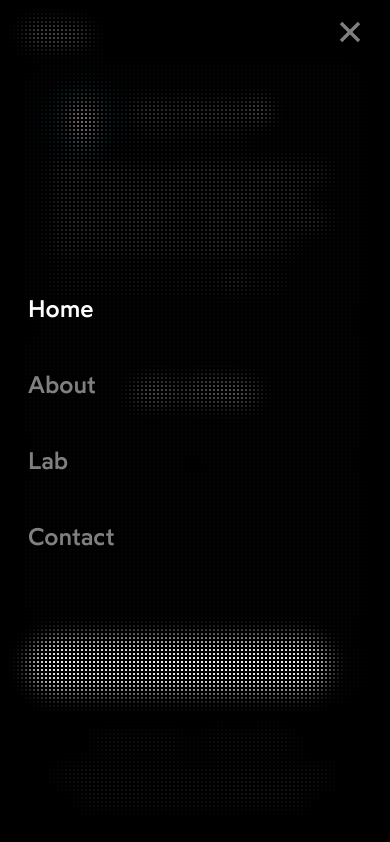
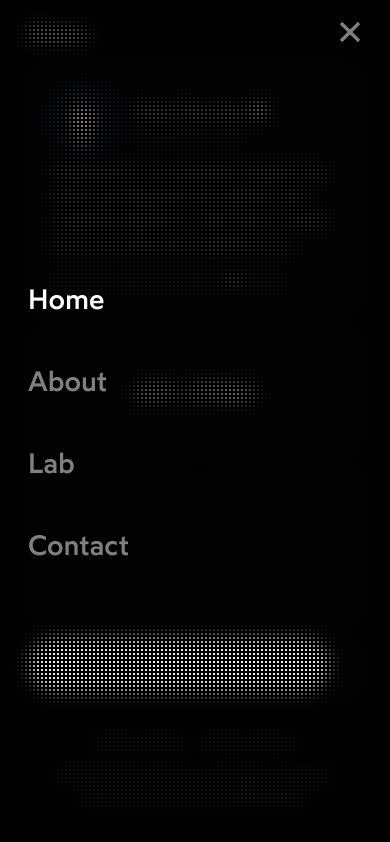
Before and after one commit to ttsoncs/portfolio-refactor, a Next.js app: page / in a window 390 px wide. Both pictures are taken after a click on the button 344 px from the left and 32 px from the top of the page. Built offline with nearby package versions, Linux system fonts and the light colour scheme.

Commit message:
Refactor background styles in Background.js, update font size in MobileLinks.js, and adjust backdrop-filter style in MobileNav.js

```diff
--- a/src/components/Background/Background.js
+++ b/src/components/Background/Background.js
@@ -9,6 +9,9 @@ function Background({ children }) {
 
 const Wrapper = styled.body`
   background-color: var(--color-background);
+  background-image: linear-gradient(to right, #80808012 1px, transparent 1px),
+    linear-gradient(to bottom, #80808012 1px, transparent 1px);
+  background-size: 24px 24px;
 `;
 
 export default Background;
--- a/src/components/Header/MobileLinks.js
+++ b/src/components/Header/MobileLinks.js
@@ -61,7 +61,7 @@ function MobileLinks({ handelClick }) {
 const StyledLink = styled(Link)`
   align-items: center;
   color: var(--color-link);
-  font-size: ${24 / 16}rem;
+  font-size: ${28 / 16}rem;
   font-weight: var(--font-weight-medium);
   max-width: 75%;
   padding: 20px;
--- a/src/components/Header/MobileNav.js
+++ b/src/components/Header/MobileNav.js
@@ -52,7 +52,7 @@ const Wrapper = styled(motion.nav)`
       transparent 1px,
       var(--color-background) 1px
     );
-    backdrop-filter: blur(10px);
+    backdrop-filter: blur(8px);
     background-color: transparent;
     background-size: 4px 4px;
     display: flex;
```
